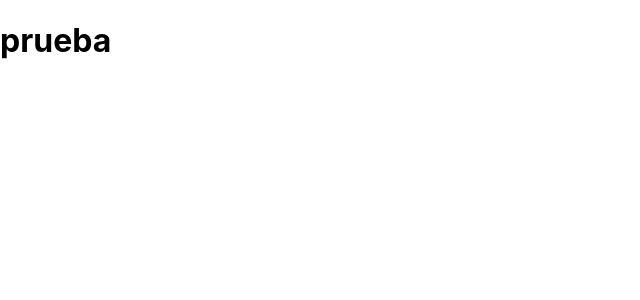
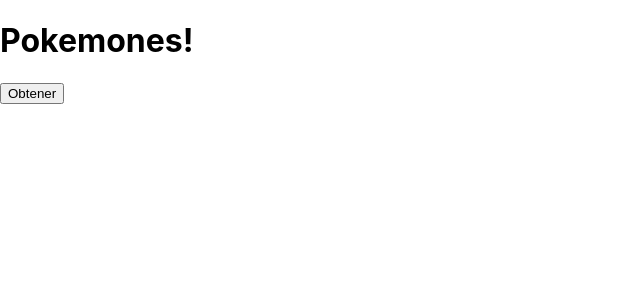
Before and after one commit to Charly1981/redux1-udemy, a React (Create React App) app: page / in a window 1280 px wide. Shown: the top 300 px of the page, without its empty margins (0-640 px from the left). Built offline with nearby package versions, Linux system fonts and the light colour scheme.

Commit message:
obtener pokemones store / pokeducks

```diff
--- a/src/App.jsx
+++ b/src/App.jsx
@@ -1,10 +1,15 @@
 import React from "react";
+import Pokemones from "./components/Pokemones";
+
+import { Provider } from "react-redux";
+import generateStore from "./redux/store";
 
 function App() {
+  const store = generateStore();
   return (
-    <div>
-      <h1>prueba</h1>
-    </div>
+    <Provider store={store}>
+      <Pokemones />
+    </Provider>
   );
 }
 
--- /dev/null
+++ b/src/components/Pokemones.jsx
@@ -0,0 +1,31 @@
+import React from "react";
+// hooks react redux
+import { useDispatch, useSelector } from "react-redux";
+
+// importamos la acción
+import { obtenerPokemonesAccion } from "../redux/pokeDucks";
+
+const Pokemones = () => {
+  // declaramos displach para llamar a la acción o acciones
+  const dispatch = useDispatch();
+
+  // crearmos el state utilizando nuestra tienda
+  // store.pokemones lo sacamos de la tienda
+  const pokemones = useSelector((store) => store.pokemones.array);
+
+  return (
+    <div>
+      <h1>Pokemones!</h1>
+      <button onClick={() => dispatch(obtenerPokemonesAccion())}>
+        Obtener
+      </button>
+      <ul>
+        {pokemones.map((item) => (
+          <li key={item.name}>{item.name}</li>
+        ))}
+      </ul>
+    </div>
+  );
+};
+
+export default Pokemones;
--- a/src/redux/store.js
+++ b/src/redux/store.js
@@ -2,7 +2,7 @@
 import thunk from "redux-thunk";
 import { composeWithDevTools } from "redux-devtools-extension";
 
-import pokesReducer from "./pokesDucks";
+import pokesReducer from "./pokeDucks";
 
 const rootReducer = combineReducers({
   pokemones: pokesReducer,
```
